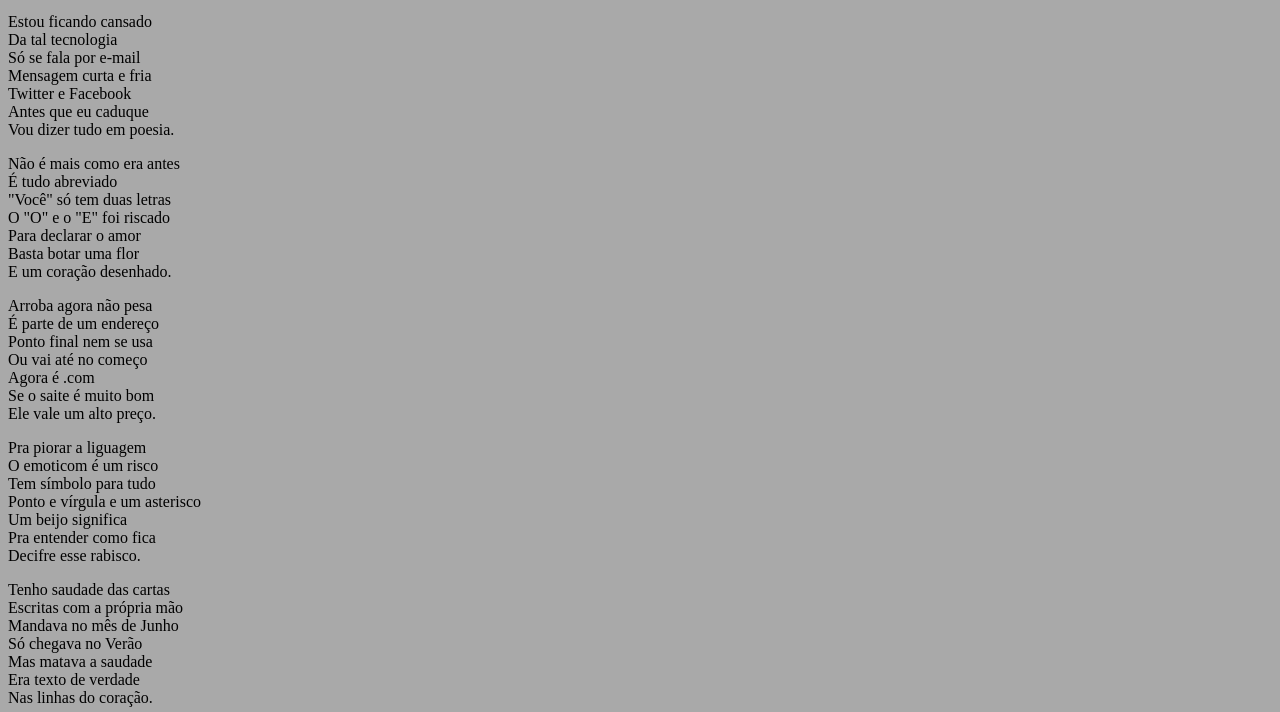
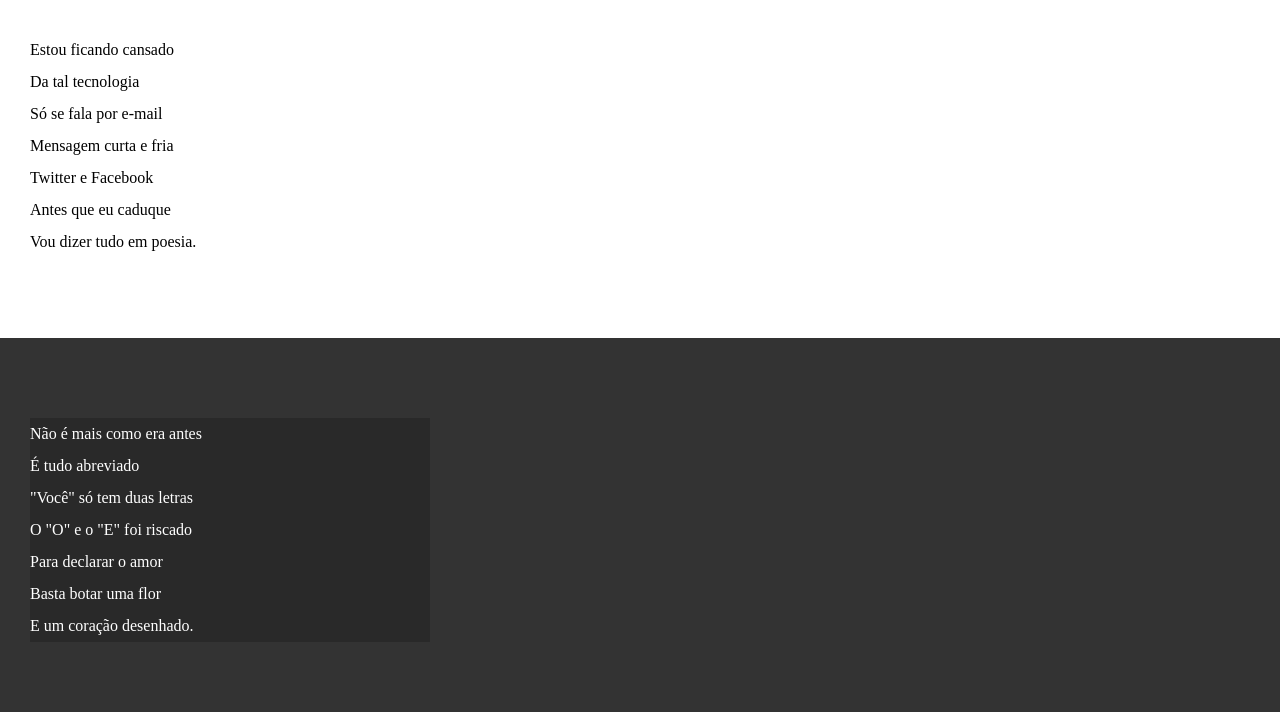
Before and after one commit to LucianoTBrum/html-css, a plain HTML site: page desafios/Desa12/index.html in a window 1280 px wide. Shown: the part 201-913 px from the top of the page. Drawn offline with Linux system fonts and the light colour scheme.

Commit message:
Att de estilos e blocos

```diff
--- a/desafios/Desa12/estilo/style.css
+++ b/desafios/Desa12/estilo/style.css
@@ -1,6 +1,6 @@
 @charset "UTF-8";
 
-{
+* {
   margin: 0px;
   padding: 0px;
 }
@@ -35,7 +35,31 @@ header a:hover, footer a:hover {
     text-decoration: underline;
 }
 
+section {
+    padding-top: 10vh;
+    padding-bottom: 10vh;
+    line-height: 2em;
+    padding-left: 30px;
+}
+
+section.normal {
+    background-color: white;
+    color: black;
+}
+
+section.imagem {
+    background-color: rgb(51, 51, 51);
+    color: white;
+}
+
+section.imagem > p {
+    width: 400px;
+    background-color: rgba(0, 0, 0, 0.202);
+}
+
 footer {
     background-color: black;
+    color: white;
     text-align: center;
+    padding: 10px;
 }
```
